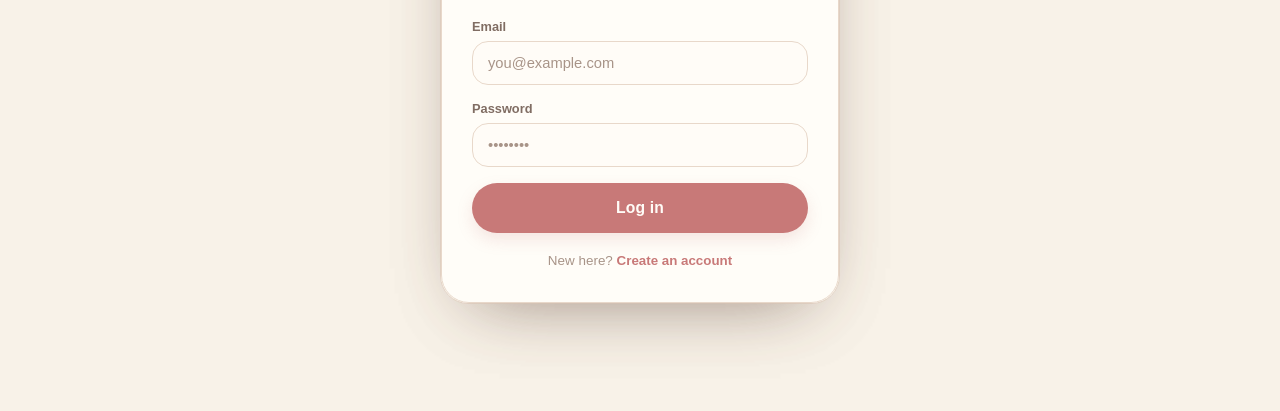
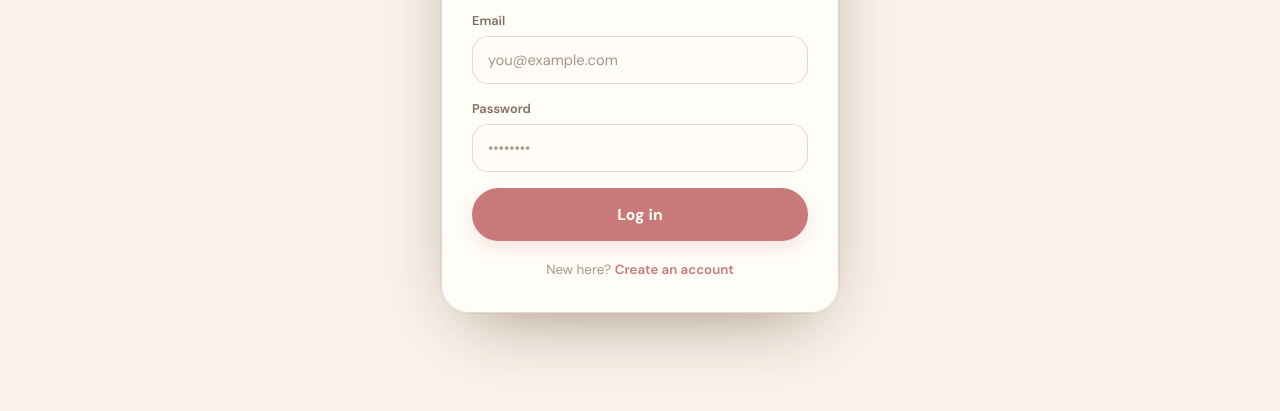
Before and after one commit to Susmita-Jena/StudySync, a website: page public/auth.html in a window 1280 px wide. Shown: the part 389-800 px from the top of the page. Drawn offline with Linux system fonts and the light colour scheme.

Commit message:
Use Fraunces and DM Sans typography across StudySync

```diff
--- a/public/auth.html
+++ b/public/auth.html
@@ -13,7 +13,7 @@
 
 <link rel="preconnect" href="https://fonts.googleapis.com">
 <link rel="preconnect" href="https://fonts.gstatic.com" crossorigin>
-<link href="https://fonts.googleapis.com/css2?family=DM+Serif+Display:ital@0;1&family=Inter:wght@400;500;600;700&family=JetBrains+Mono:wght@400;500;600;700&family=Nunito+Sans:wght@400;500;600;700;800&display=swap" rel="stylesheet">
+<link href="https://fonts.googleapis.com/css2?family=DM+Sans:wght@400;500;600;700;800&family=Fraunces:opsz,wght@9..144,400;9..144,500;9..144,600&family=JetBrains+Mono:wght@400;500;600;700&display=swap" rel="stylesheet">
 <link rel="stylesheet" href="style.css">
 </head>
 <body data-theme="storybook">
```
